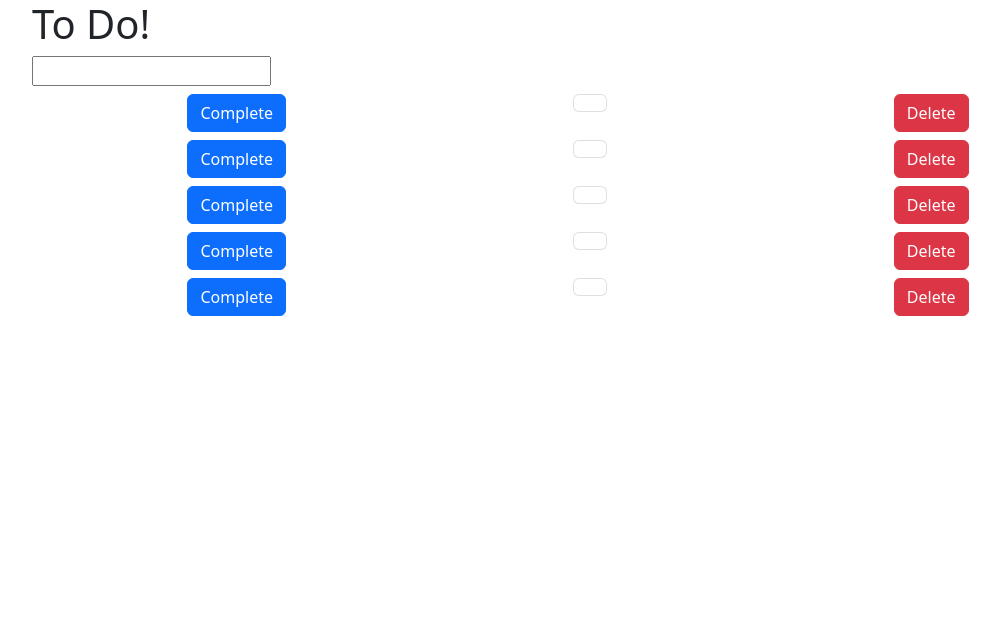
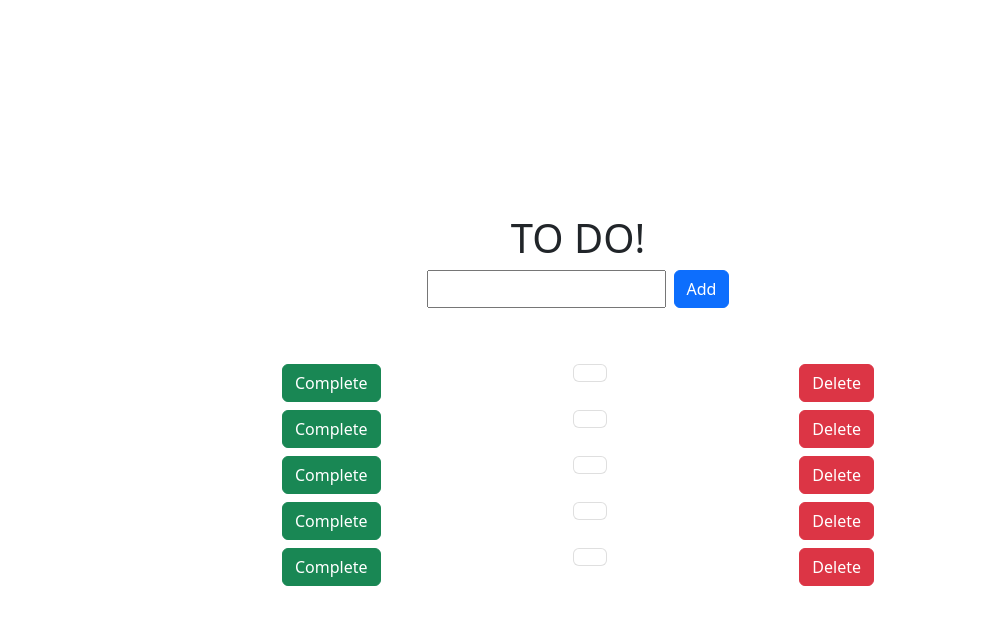
Before and after one commit to alexGalvan0/react-todo, a React (Create React App) app in the folder app/: page / in a window 1280 px wide. Shown: the top 624 px of the page, without its empty margins (62-1062 px from the left). Built offline with nearby package versions, Linux system fonts and the light colour scheme.

Commit message:
setup page

```diff
--- a/app/src/App.js
+++ b/app/src/App.js
@@ -10,7 +10,7 @@ function App (){
 
 
     return(
-<div className="container">
+<div className="container d-flex align-items-center justify-content-center" style={{height:'100vh'}}>
     <div className="row">
         <div className="col">
             <Input />
--- a/app/src/components/Input.js
+++ b/app/src/components/Input.js
@@ -1,10 +1,11 @@
 function Input() {
   return (
-    <div className="container">
+    <div className="container pb-5" style={{width:'15rem'}}>
       <div className="row">
-        <div className="col">
-          <h1>To Do!</h1>
-          <input type="text" />
+      <h1 className='text-center'>TO DO!</h1>
+        <div className="col d-flex justify-content-center flex-row gap-2" >
+        <input type="text" />
+          <button className="btn btn-primary">Add</button>
         </div>
       </div>
     </div>
--- a/app/src/components/Item.js
+++ b/app/src/components/Item.js
@@ -1,9 +1,13 @@
 function Item({title}) {
+
+
+
+
   return (
     <div className="container-fluid mt-2">
       <div className="row">
-        <div className="col d-flex justify-content-around">
-          <button className="btn btn-primary">Complete</button>
+        <div className="col d-flex justify-content-between">
+          <button className="btn btn-success">Complete</button>
           <ul className="list-group">
             <li className="list-group-item">{title}</li>
           </ul>
--- a/app/src/components/List.js
+++ b/app/src/components/List.js
@@ -2,7 +2,7 @@ import Item from "./Item";
 
 function List() {
   return (
- <div className="container">
+ <div className="container-fluid" style={{width:'50vw'}}>
   <div className="row">
     <div className="col">
       <Item />
```
